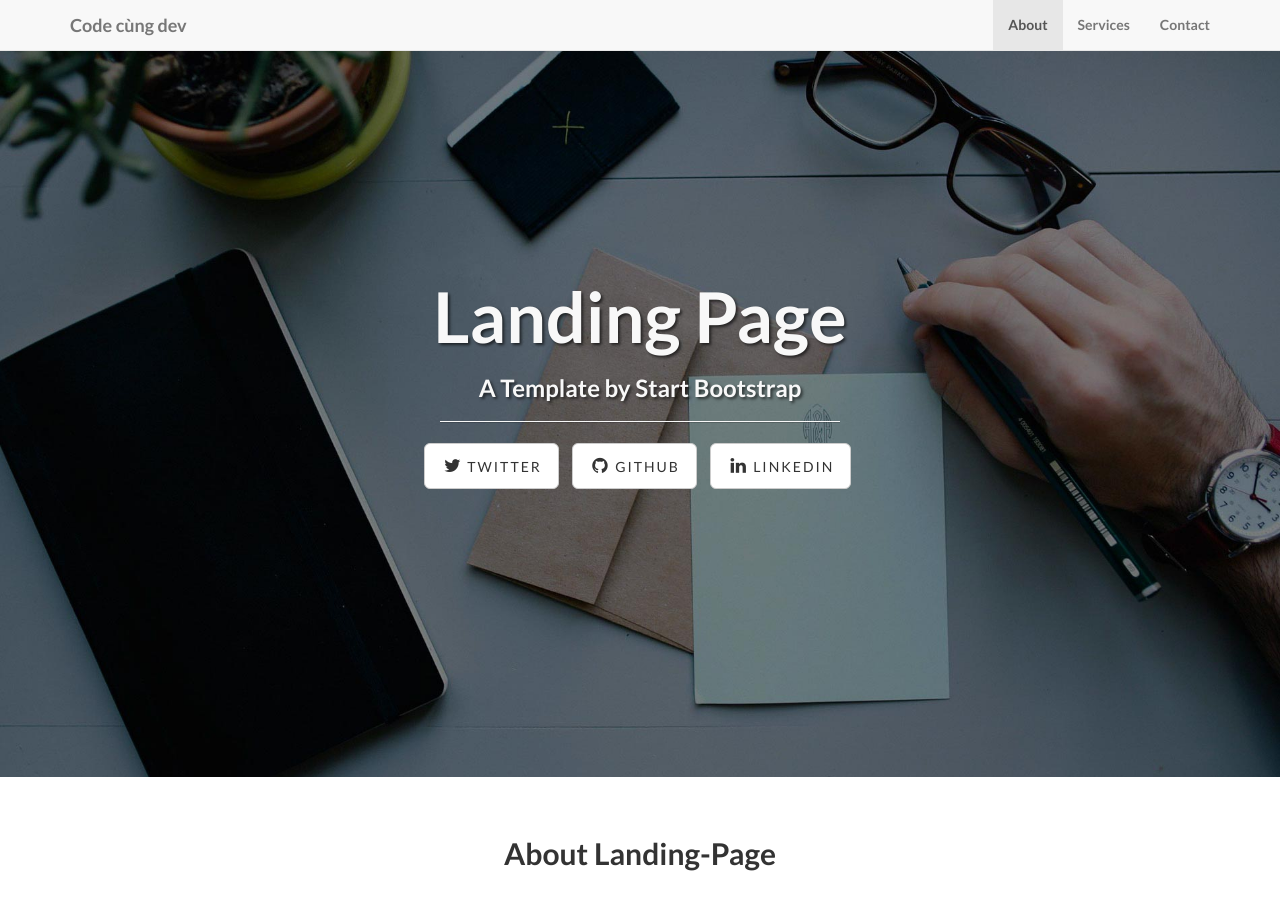
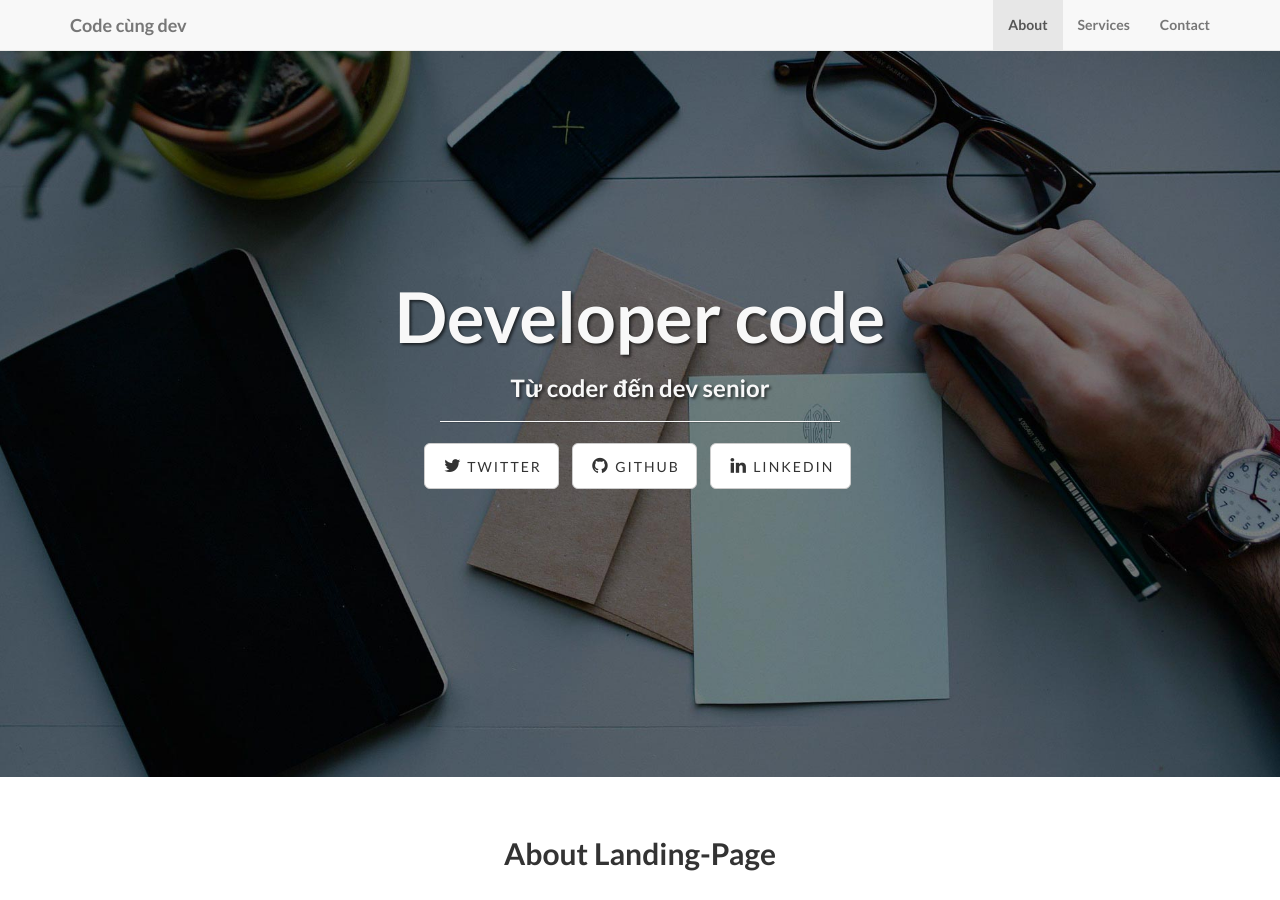
Before and after one commit to PhuongPHP/TEST, a Jekyll site: the page built from index.html, in a window 1280 px wide and 900 px high. Built offline with Jekyll 4.4.1, drawn with Linux system fonts in a browser that asks for light colours; nearby versions of some CDN libraries; library files that are not in the unit come from our copies.

Commit message:
update index

```diff
--- a/index.html
+++ b/index.html
@@ -1,5 +1,5 @@
 ---
 layout: default
-title: Landing Page
-subTitle: A Template by Start Bootstrap
+title: Developer code
+subTitle: Từ coder đến dev senior
 ---
```
